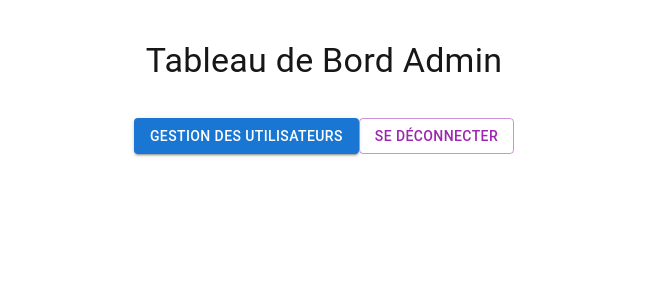
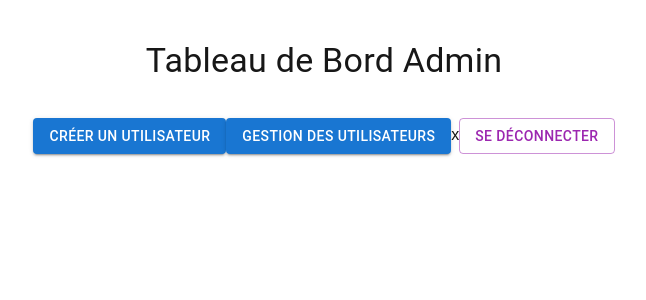
Before and after one commit to GabsBaquie/admin-frontend, a Next.js app: page /dashboard in a window 1280 px wide. Shown: the top 300 px of the page, without its empty margins (316-962 px from the left). Built offline with nearby package versions, Linux system fonts and the light colour scheme; sample sign-in values are in the browser's storage.

Commit message:
feat: Add "Créer un Utilisateur" button to dashboard page

```diff
--- a/app/dashboard/page.tsx
+++ b/app/dashboard/page.tsx
@@ -18,10 +18,16 @@ const Dashboard: React.FC = () => {
             Tableau de Bord Admin
           </Typography>
           <Box mt={3}>
+            <Link href="/users/create" passHref>
+              <Button variant="contained" color="primary" className="mr-4">
+                Créer un Utilisateur
+              </Button>
+            </Link>
             <Link href="/users" passHref>
               <Button variant="contained" color="primary" className="mr-4">
                 Gestion des Utilisateurs
               </Button>
+              x
             </Link>
             {/* Ajoutez d'autres boutons pour différentes sections du back-office */}
             <Button variant="outlined" color="secondary" onClick={logout}>
```
